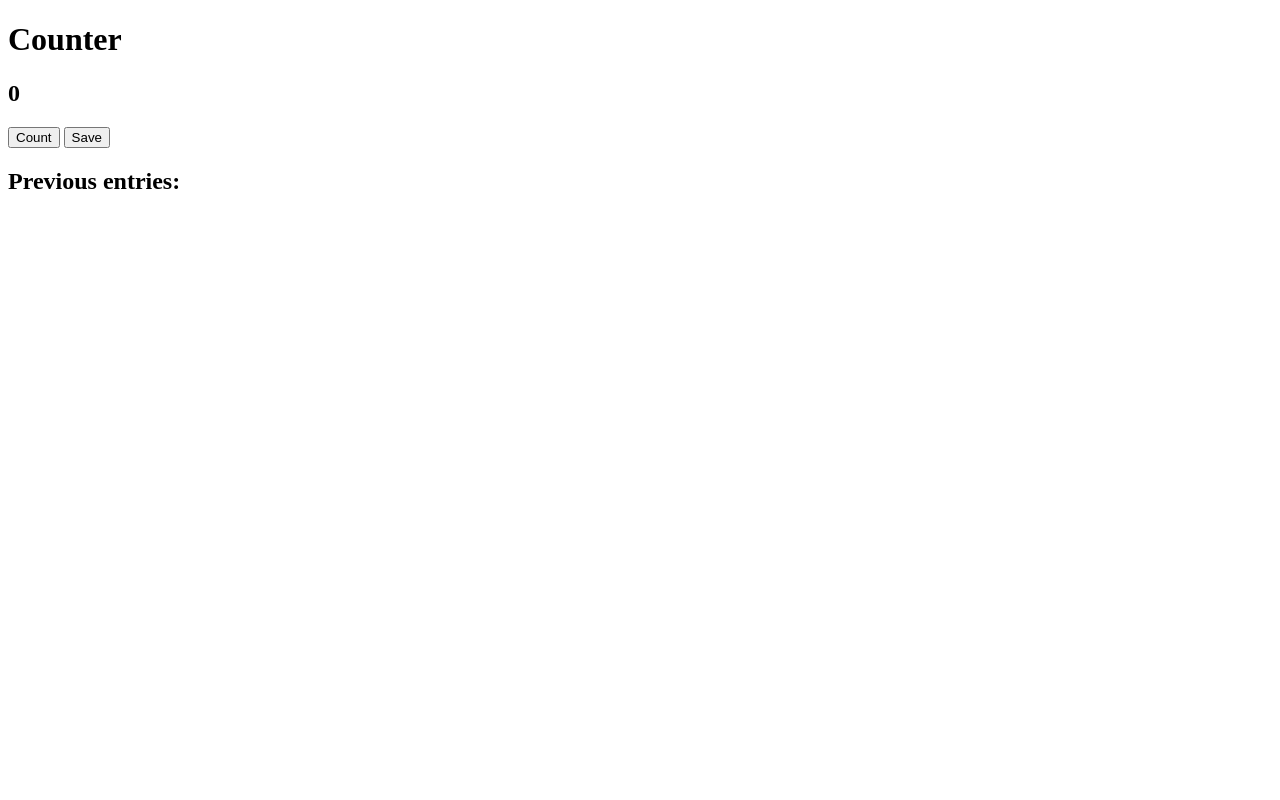
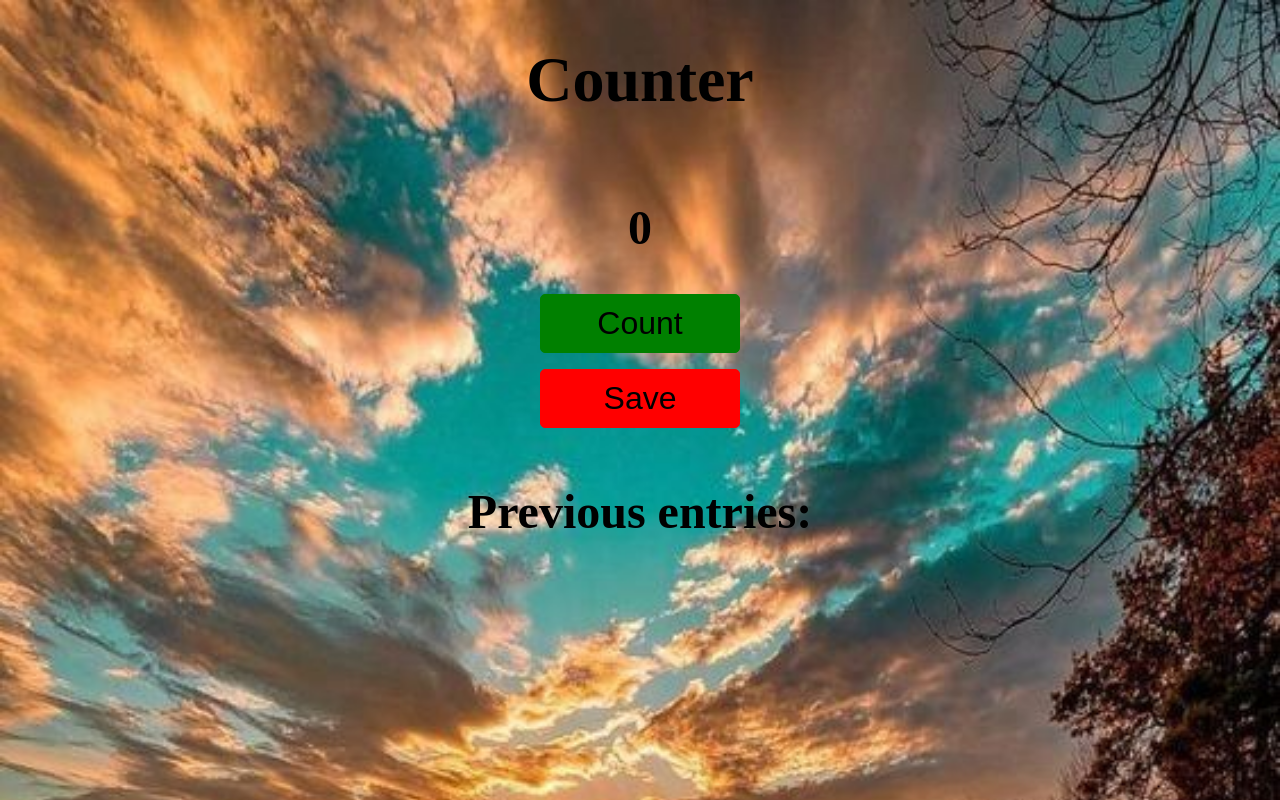
Before and after one commit to youngimmortal-p/PASSENGER-COUNTER, a plain HTML site: page index.html in a window 1280 px wide. Drawn offline with Linux system fonts and the light colour scheme.

Commit message:
updated html and css

```diff
--- a/index.html.html
+++ b/index.html
@@ -5,7 +5,7 @@
         <meta charset = "utf-8">
         <meta name="viewport" content="width=device-width, initial-scale=1.0">
         <meta name="description" content="Passenger Counter">
-        <link rel="stylesheet" href="./counter.css">
+        <link rel="stylesheet" href="./styles.css">
     </head>
     <body>
         <main>
```
Also changed, not shown: styles.css (renamed from styles.css.css).
